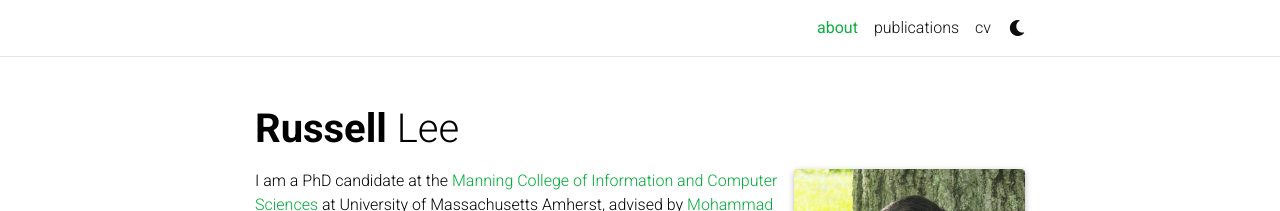
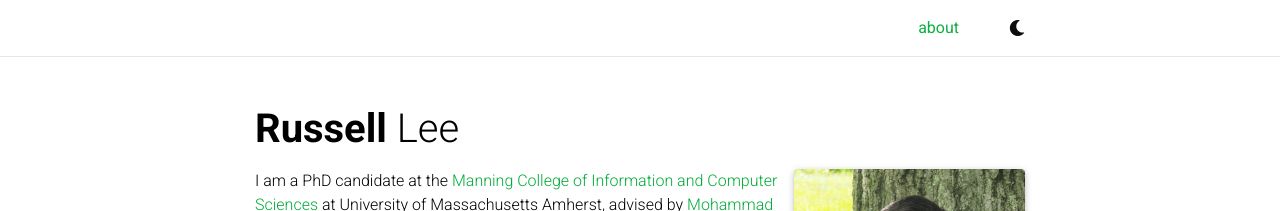
Before and after one commit to russell-lee/russell-lee.github.io, a Jekyll site: the page built from _pages/about.md, in a window 1280 px wide. Shown: the top 211 px of the page. Built offline with Jekyll 4.4.1, drawn with Linux system fonts in a browser that asks for light colours; full-size pictures stand in for the smaller copies a plugin makes; comment, search, counter and statistics services are not loaded; a style sheet for code colours, icons or effects is not loaded.

Commit message:
remove titles

```diff
--- a/_config.yml
+++ b/_config.yml
@@ -16,7 +16,7 @@ footer_text: >
 keywords: jekyll, jekyll-theme, academic-website, portfolio-website  # add your own keywords or leave empty
 
 lang: en # the language of your site (for example: en, fr, cn, ru, etc.)
-icon: ⚛️  # the emoji used as the favicon (alternatively, provide image name in /assets/img/)
+icon: # the emoji used as the favicon (alternatively, provide image name in /assets/img/)⚛️
 
 url: https://russell-lee.github.io # the base hostname & protocol for your site
 baseurl: # the subpath of your site, e.g. /blog/
--- a/_pages/cv.md
+++ b/_pages/cv.md
@@ -1,7 +1,7 @@
 ---
 layout: cv
 permalink: /cv/
-title: cv
+title:
 nav: true
 nav_order: 4
 cv_pdf: cv_updated.pdf
--- a/_pages/publications.md
+++ b/_pages/publications.md
@@ -1,7 +1,7 @@
 ---
 layout: page
 permalink: /publications/
-title: publications
+title:
 description:
 years: [2022, 2021]
 nav: true
```
Also changed, not shown: assets/img/favicon-32x32.png (added).
